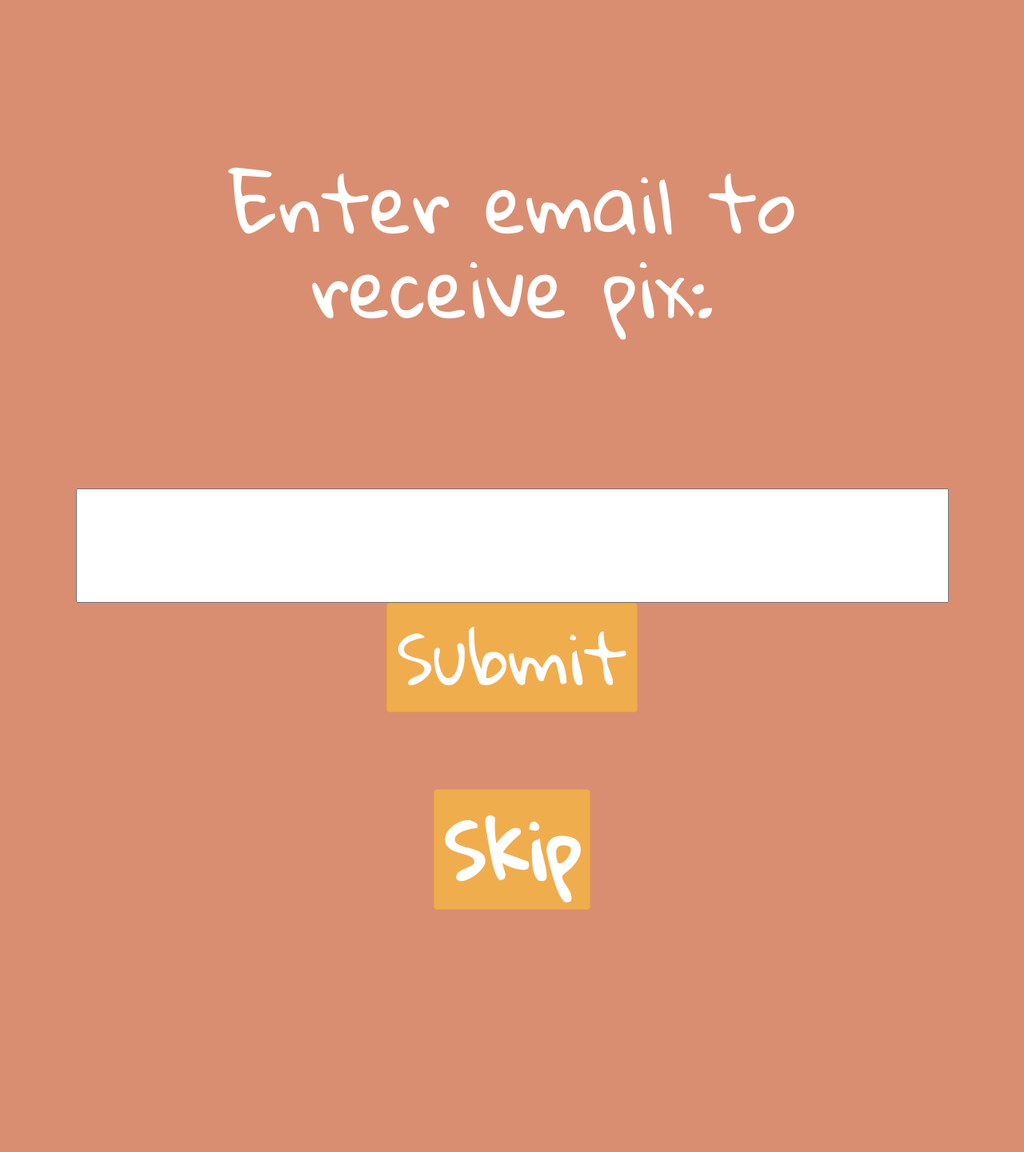
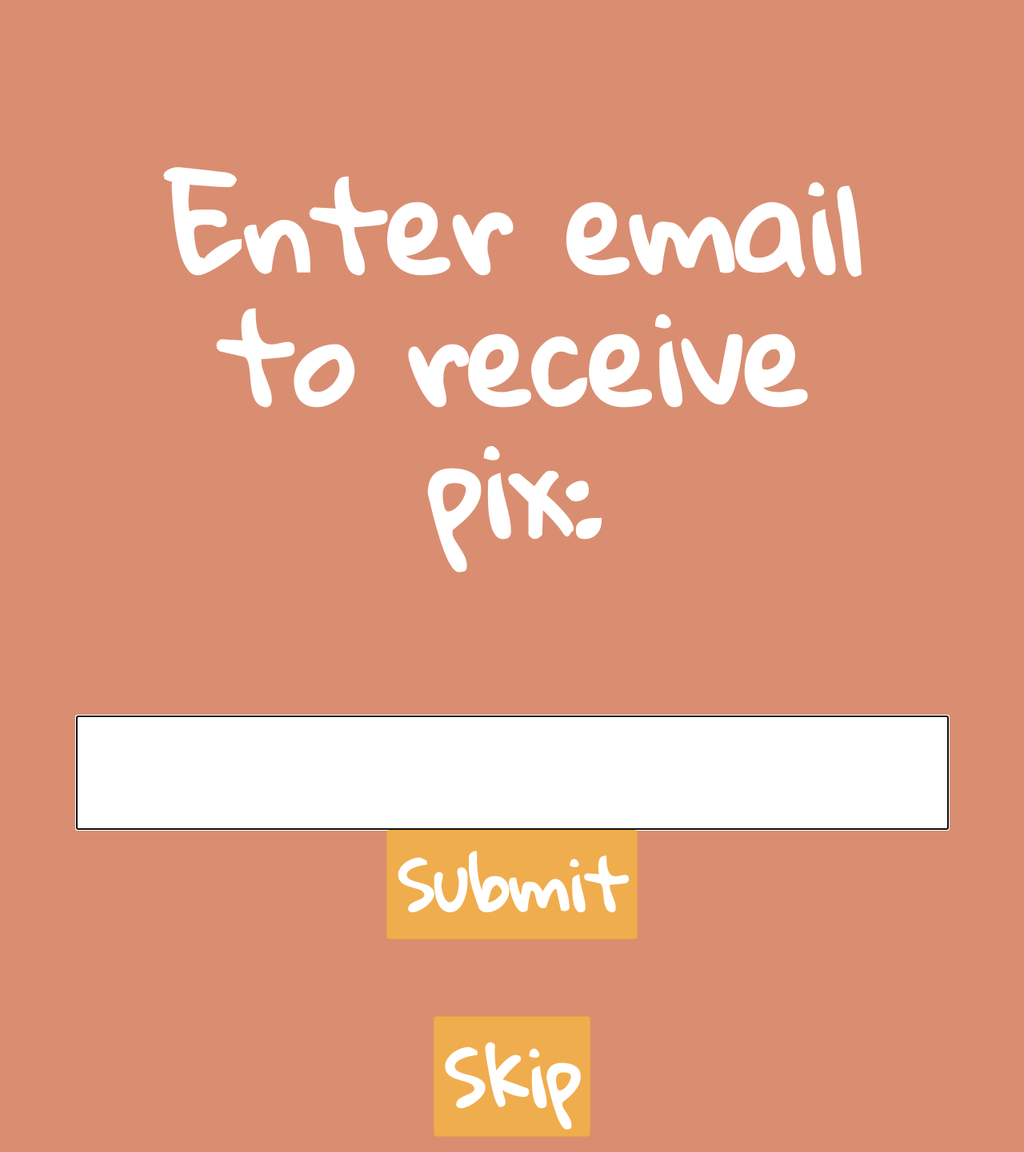
Before and after one commit to evanyeh/photobooth, a Flask app: page /distribute in a window 1280 px wide. Shown: the whole page at 80% size. Before the commit the page ends 1138 px from the top, so only its background shows below. Run offline with Flask 2, Linux system fonts and the light colour scheme; some libraries are stand-ins or nearby versions.

Commit message:
Add autofocus, increase font fize, and bold

```diff
--- a/app/templates/distribute.html
+++ b/app/templates/distribute.html
@@ -23,10 +23,10 @@
         </style>
     </head>
     <div class='text-center'>
-        <h1 style="font-size:96px; margin: 200px; color:white;">Enter email to receive pix:</h1>
+        <h1 style="font-size:150px; margin: 200px; color:white; font-weight: bold;">Enter email to receive pix:</h1>
         <form style="font-size:96px;" action="{{ url_for('send_email') }}" method="post">
-            <input type="text" name="email">
-            <input type="submit" class="btn btn-warning" style="font-size:86px">
+            <input type="text" name="email" autofocus="autofocus">
+            <input type="submit" class="btn btn-warning" style="font-size:86px; font-weight: bold;">
         </form>
         <div id="container" class='text-center' style="">
             <div><button type="button" class="btn btn-warning" style="font-size:96px; font-weight: bold;" onclick="window.location.href = '/idle';">Skip</button></div>
```
